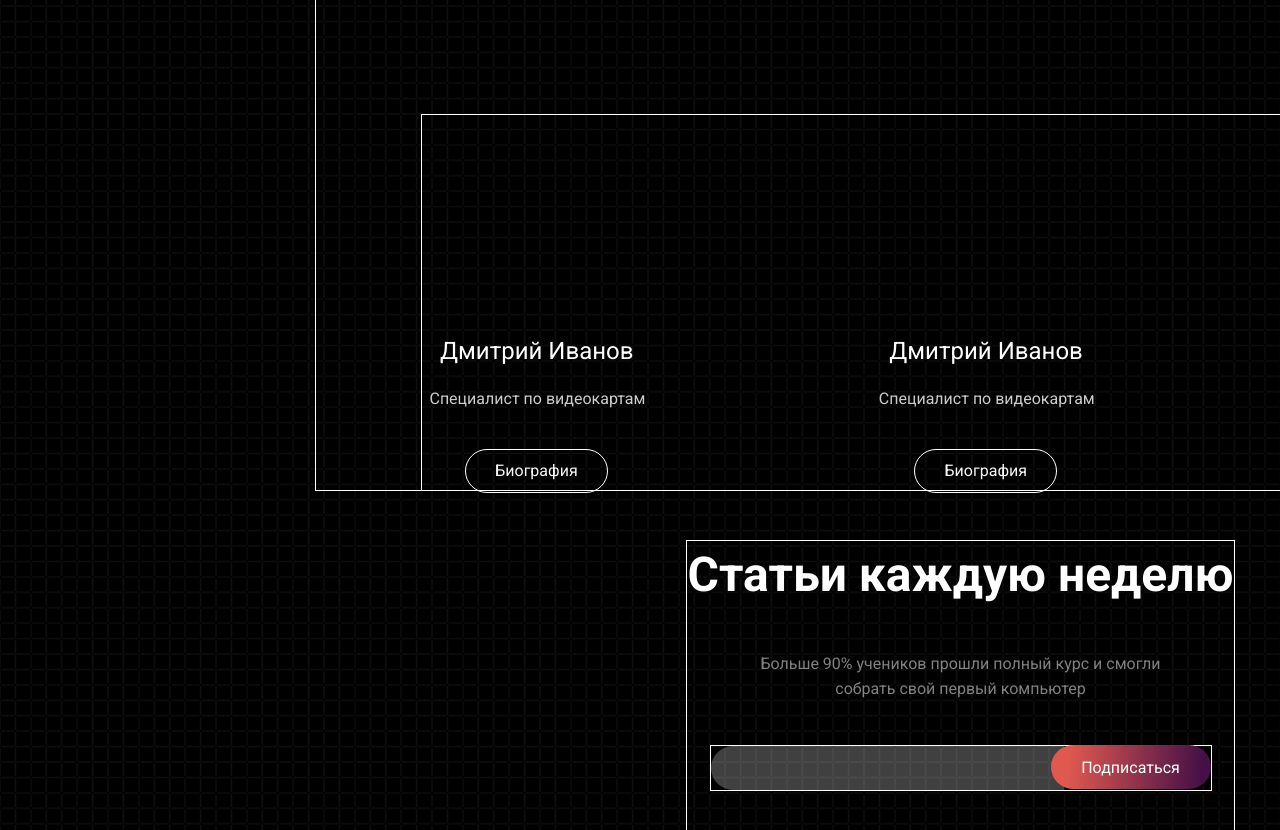
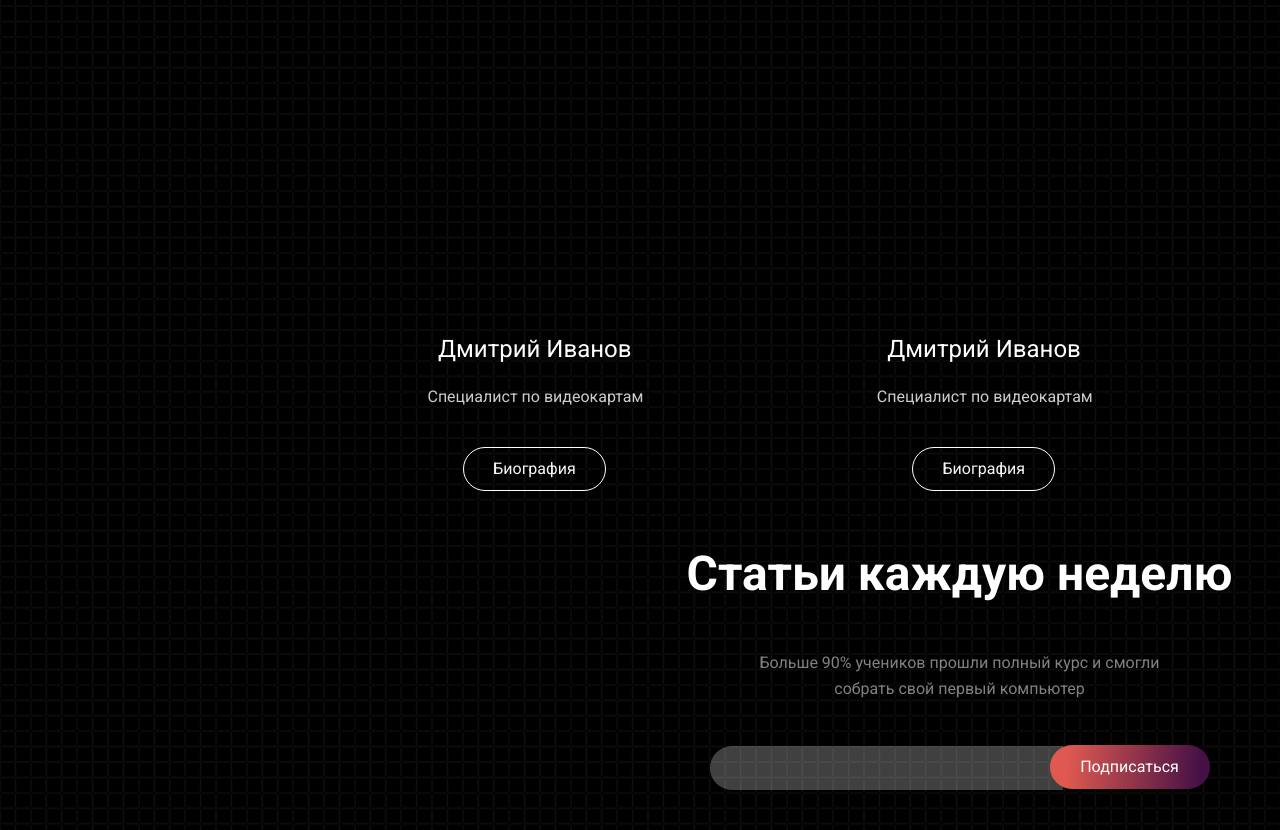
Before and after one commit to 1hihik1/SITE, a plain HTML site: page index.html in a window 1280 px wide. Shown: the part 5610-6440 px from the top of the page. Drawn offline with Linux system fonts and the light colour scheme.

Commit message:
Update style.css
del borders 2

```diff
--- a/style.css
+++ b/style.css
@@ -727,7 +727,6 @@ a:hover {
   /* or 67px */
   text-align: center;
 
-  /* white */
   color: #ffffff;
 }
 
@@ -812,7 +811,6 @@ a:hover {
   line-height: 140%;
   /* or 67px */
 
-  /* white */
   color: #ffffff;
 }
 
@@ -989,8 +987,6 @@ a:hover {
   margin-left: 315px;
   /*left: 315px;*/
   top: 1350px;
-
-  border: 1px solid #ffffff;
 }
 
 .wrapper {
@@ -1031,8 +1027,6 @@ a:hover {
   height: 375px;
   display: flex;
   justify-content: space-around;
-
-  border: 1px solid #ffffff;
 }
 
 .el1 {
@@ -1099,9 +1093,7 @@ a:hover {
   line-height: 160%;
   text-align: center;
 
-  /* white */
   color: #ffffff;
-
   opacity: 0.8;
 }
 
@@ -1148,8 +1140,6 @@ footer {
   height: 343px;
   left: 686px;
   top: 6150px;
-
-  border: 1px solid #ffffff;
 }
 
 .text8 {
@@ -1184,7 +1174,6 @@ footer {
 .footer__form {
   width: 500px;
   height: 44px;
-  border: 1px solid #ffffff;
 }
 
 .form {
```
